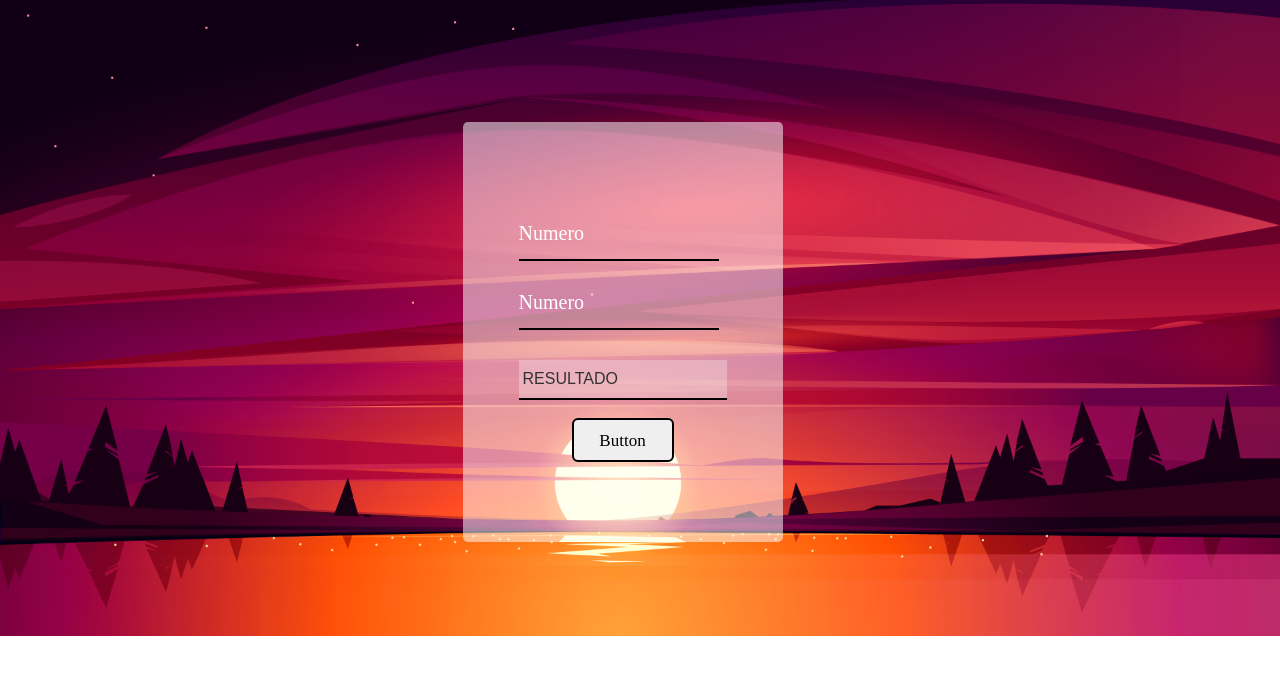
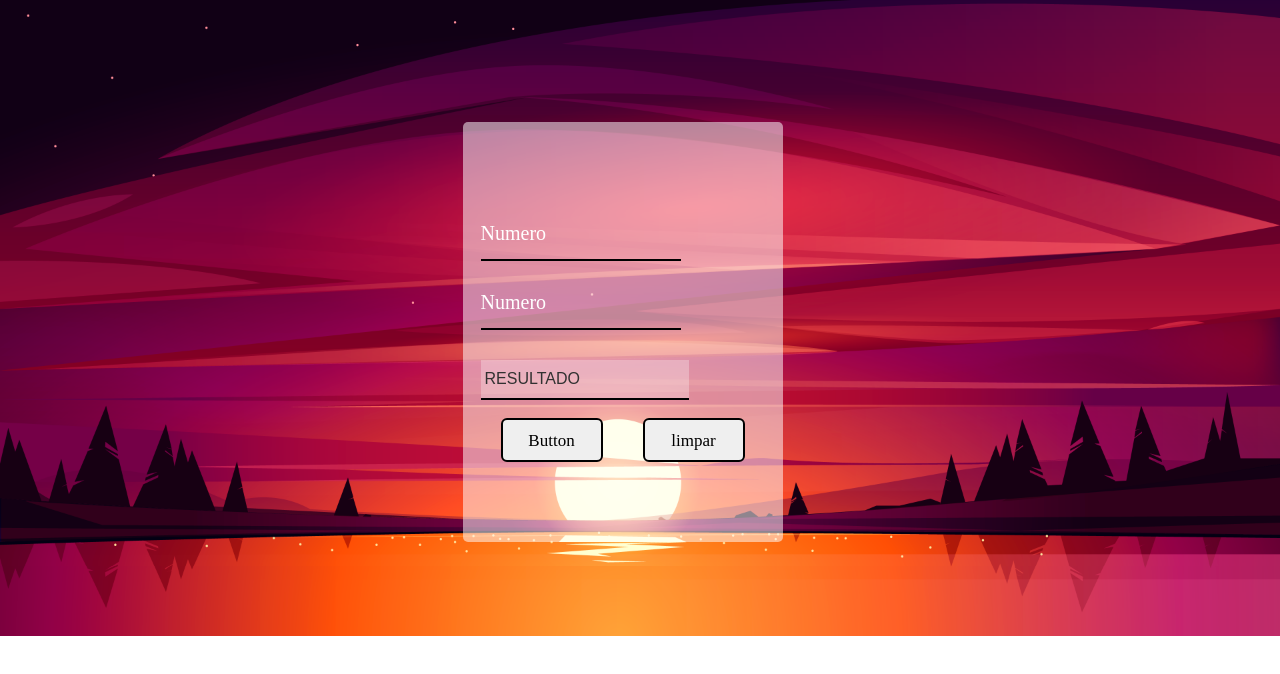
Before and after one commit to Anselmo5/CalculadoraPOO, a plain HTML site: page Viel/index.html in a window 1280 px wide. Drawn offline with Linux system fonts and the light colour scheme.

Commit message:
Update index.html

```diff
--- a/Viel/index.html
+++ b/Viel/index.html
@@ -28,6 +28,10 @@
                         <button onclick="enviar()">
                              Button
                         </button>
+
+                    <button onclick="limpar()">
+                        limpar
+                    </button>
                  </div>
             </div>
         </div>
```
